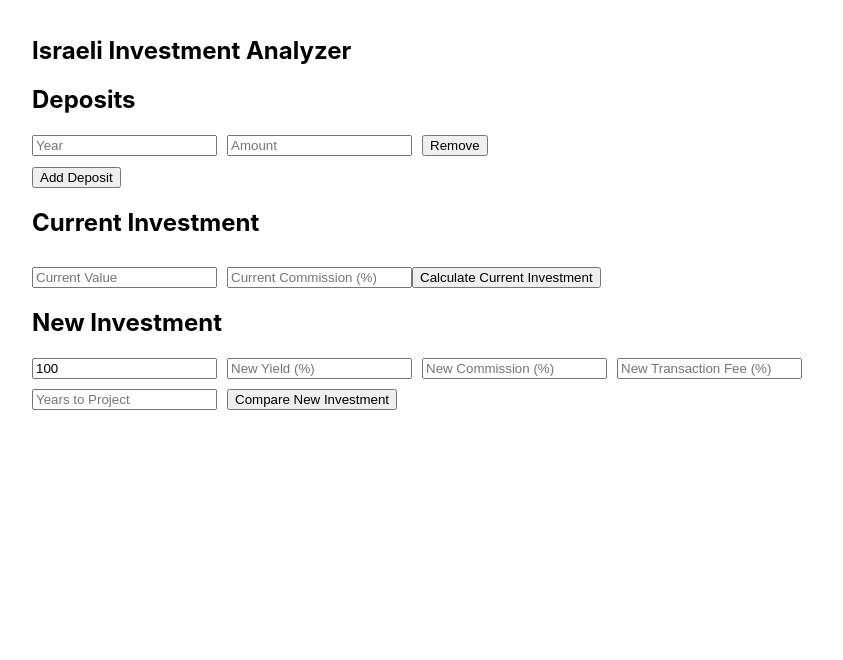
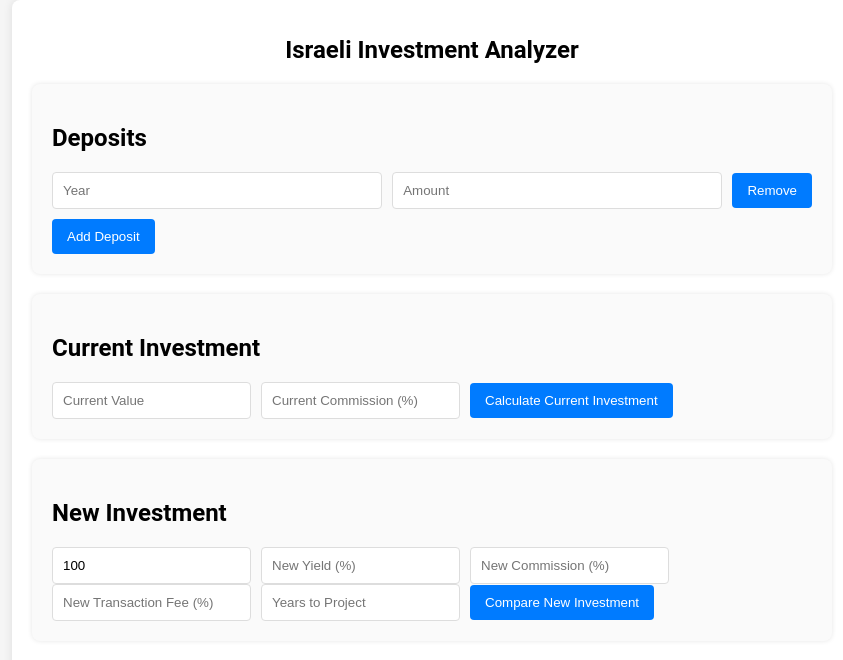
Before and after one commit to oferfive/Should_i_move_my_money, a React (Create React App) app in the folder investment-analyzer/: page / in a window 1280 px wide. Shown: the top 660 px of the page, without its empty margins (208-1051 px from the left). Built offline with nearby package versions, Linux system fonts and the light colour scheme.

Commit message:
Add formatting for numbers in chart and improved UI

```diff
--- a/investment-analyzer/src/App.css
+++ b/investment-analyzer/src/App.css
@@ -1,38 +1,62 @@
-.App {
+body {
+  font-family: 'Roboto', sans-serif;
+  background-color: #f5f5f5;
+  margin: 0;
+  padding: 0;
+}
+
+.container {
+  padding: 20px;
+  max-width: 800px;
+  margin: 0 auto;
+  background-color: #fff;
+  border-radius: 8px;
+  box-shadow: 0 0 10px rgba(0, 0, 0, 0.1);
+}
+
+.title {
+  font-size: 24px;
+  margin-bottom: 20px;
   text-align: center;
 }
 
-.App-logo {
-  height: 40vmin;
-  pointer-events: none;
+.card {
+  background-color: #fafafa;
+  padding: 20px;
+  border-radius: 8px;
+  margin-bottom: 20px;
+  box-shadow: 0 0 5px rgba(0, 0, 0, 0.1);
 }
 
-@media (prefers-reduced-motion: no-preference) {
-  .App-logo {
-    animation: App-logo-spin infinite 20s linear;
-  }
+.deposit-row {
+  display: flex;
+  align-items: center;
+  margin-bottom: 10px;
 }
 
-.App-header {
-  background-color: #282c34;
-  min-height: 100vh;
-  display: flex;
-  flex-direction: column;
-  align-items: center;
-  justify-content: center;
-  font-size: calc(10px + 2vmin);
-  color: white;
+.input {
+  flex: 1;
+  padding: 10px;
+  margin-right: 10px;
+  border: 1px solid #ddd;
+  border-radius: 4px;
 }
 
-.App-link {
-  color: #61dafb;
+.button {
+  padding: 10px 15px;
+  border: none;
+  border-radius: 4px;
+  background-color: #007bff;
+  color: #fff;
+  cursor: pointer;
 }
 
-@keyframes App-logo-spin {
-  from {
-    transform: rotate(0deg);
-  }
-  to {
-    transform: rotate(360deg);
-  }
+.button:hover {
+  background-color: #0056b3;
 }
+
+.error {
+  color: red;
+  margin-top: 10px;
+  display: block;
+}
--- a/investment-analyzer/src/App.js
+++ b/investment-analyzer/src/App.js
@@ -1,5 +1,7 @@
+
 import React, { useState } from 'react';
 import { LineChart, Line, XAxis, YAxis, CartesianGrid, Tooltip, Legend, ResponsiveContainer } from 'recharts';
+import './App.css';  // Ensure this line is at the top
 
 const IsraeliInvestmentAnalyzer = () => {
   const [deposits, setDeposits] = useState([{ year: '', amount: '' }]);
@@ -211,58 +213,63 @@ const IsraeliInvestmentAnalyzer = () => {
     });
   };
 
+  const numberFormatter = (value) => {
+    return value.toLocaleString(undefined, { minimumFractionDigits: 0, maximumFractionDigits: 0 });
+  };
+
   return (
-    <div style={{ padding: '20px', maxWidth: '800px', margin: '0 auto' }}>
-      <h1 style={{ fontSize: '24px', marginBottom: '20px' }}>Israeli Investment Analyzer</h1>
+    <div className="container">
+      <h1 className="title">Israeli Investment Analyzer</h1>
 
-      <div style={{ marginBottom: '20px' }}>
+      <div className="card">
         <h2>Deposits</h2>
         {deposits.map((deposit, index) => (
-          <div key={index} style={{ marginBottom: '10px' }}>
+          <div key={index} className="deposit-row">
             <input
               type="number"
               placeholder="Year"
               value={deposit.year}
               onChange={(e) => handleDepositChange(index, 'year', e.target.value)}
-              style={{ marginRight: '10px' }}
+              className="input"
             />
             <input
               type="number"
               placeholder="Amount"
               value={deposit.amount}
               onChange={(e) => handleDepositChange(index, 'amount', e.target.value)}
-              style={{ marginRight: '10px' }}
+              className="input"
             />
-            <button onClick={() => handleRemoveDeposit(index)}>Remove</button>
+            <button onClick={() => handleRemoveDeposit(index)} className="button">Remove</button>
           </div>
         ))}
-        <button onClick={handleAddDeposit}>Add Deposit</button>
-        {errors.deposits && <span style={{ color: 'red', display: 'block' }}>{errors.deposits}</span>}
+        <button onClick={handleAddDeposit} className="button">Add Deposit</button>
+        {errors.deposits && <span className="error">{errors.deposits}</span>}
       </div>
 
-      <div style={{ marginBottom: '20px' }}>
+      <div className="card">
         <h2>Current Investment</h2>
         <input
           type="number"
           placeholder="Current Value"
           value={currentValue}
           onChange={(e) => setCurrentValue(e.target.value)}
-          style={{ marginRight: '10px' }}
+          className="input"
         />
-        {errors.currentValue && <span style={{ color: 'red', display: 'block' }}>{errors.currentValue}</span>}
+        {errors.currentValue && <span className="error">{errors.currentValue}</span>}
         <input
           type="number"
           placeholder="Current Commission (%)"
           value={currentCommission}
           onChange={(e) => setCurrentCommission(e.target.value)}
+          className="input"
         />
-        {errors.currentCommission && <span style={{ color: 'red', display: 'block' }}>{errors.currentCommission}</span>}
-        <button onClick={calculateCurrentInvestment} style={{ marginTop: '10px' }}>Calculate Current Investment</button>
-        {errors.currentInvestment && <span style={{ color: 'red', display: 'block' }}>{errors.currentInvestment}</span>}
+        {errors.currentCommission && <span className="error">{errors.currentCommission}</span>}
+        <button onClick={calculateCurrentInvestment} className="button">Calculate Current Investment</button>
+        {errors.currentInvestment && <span className="error">{errors.currentInvestment}</span>}
       </div>
 
       {currentInvestmentResults && (
-        <div style={{ marginBottom: '20px' }}>
+        <div className="card">
           <h3>Current Investment Results</h3>
           <p>Calculated Annual Yield: {(currentInvestmentResults.currentYieldNum * 100).toFixed(2)}%</p>
           <p>Expected Real Gain: ₪{currentInvestmentResults.realGain.toLocaleString(undefined, { minimumFractionDigits: 2, maximumFractionDigits: 2 })}</p>
@@ -271,54 +278,55 @@ const IsraeliInvestmentAnalyzer = () => {
         </div>
       )}
 
-      <div style={{ marginBottom: '20px' }}>
+      <div className="card">
         <h2>New Investment</h2>
         <input
           type="number"
           placeholder="Percentage to Invest (%)"
           value={partialInvestmentPercentage}
           onChange={(e) => setPartialInvestmentPercentage(e.target.value)}
-          style={{ marginRight: '10px' }}
+          className="input"
         />
         <input
           type="number"
           placeholder="New Yield (%)"
           value={newYield}
           onChange={(e) => setNewYield(e.target.value)}
-          style={{ marginRight: '10px' }}
+          className="input"
         />
-        {errors.newYield && <span style={{ color: 'red', display: 'block' }}>{errors.newYield}</span>}
+        {errors.newYield && <span className="error">{errors.newYield}</span>}
         <input
           type="number"
           placeholder="New Commission (%)"
           value={newCommission}
           onChange={(e) => setNewCommission(e.target.value)}
-          style={{ marginRight: '10px' }}
+          className="input"
         />
-        {errors.newCommission && <span style={{ color: 'red', display: 'block' }}>{errors.newCommission}</span>}
+        {errors.newCommission && <span className="error">{errors.newCommission}</span>}
         <input
           type="number"
           placeholder="New Transaction Fee (%)"
           value={newTransactionFee}
           onChange={(e) => setNewTransactionFee(e.target.value)}
+          className="input"
         />
-        {errors.newTransactionFee && <span style={{ color: 'red', display: 'block' }}>{errors.newTransactionFee}</span>}
+        {errors.newTransactionFee && <span className="error">{errors.newTransactionFee}</span>}
         <input
           type="number"
           placeholder="Years to Project"
           value={yearsToProject}
           onChange={(e) => setYearsToProject(e.target.value)}
-          style={{ marginRight: '10px' }}
+          className="input"
         />
-        {errors.yearsToProject && <span style={{ color: 'red', display: 'block' }}>{errors.yearsToProject}</span>}
-        <button onClick={compareNewInvestment} style={{ marginTop: '10px' }}>Compare New Investment</button>
+        {errors.yearsToProject && <span className="error">{errors.yearsToProject}</span>}
+        <button onClick={compareNewInvestment} className="button">Compare New Investment</button>
       </div>
 
       {comparisonResults && (
-        <div>
+        <div className="card">
           <h2>Results</h2>
-          <p>Current Investment Value after {yearsToProject} years: ₪{comparisonResults.currentFinalValue.toLocaleString(undefined, { minimumFractionDigits: 2, maximumFractionDigits: 2 })}</p>
-          <p>New Investment Value after {yearsToProject} years: ₪{comparisonResults.newFinalValue.toLocaleString(undefined, { minimumFractionDigits: 2, maximumFractionDigits: 2 })}</p>
+          <p>Current Investment Value after {yearsToProject} years: ₪{comparisonResults.currentFinalValue.toLocaleString(undefined, { minimumFractionDigits: 0, maximumFractionDigits: 0 })}</p>
+          <p>New Investment Value after {yearsToProject} years: ₪{comparisonResults.newFinalValue.toLocaleString(undefined, { minimumFractionDigits: 0, maximumFractionDigits: 0 })}</p>
           <p>Break-even point: {comparisonResults.breakEvenYear} years</p>
           <p><strong>{comparisonResults.recommendation}</strong></p>
 
@@ -326,8 +334,8 @@ const IsraeliInvestmentAnalyzer = () => {
             <LineChart data={comparisonResults.chartData}>
               <CartesianGrid strokeDasharray="3 3" />
               <XAxis dataKey="year" />
-              <YAxis />
-              <Tooltip />
+              <YAxis tickFormatter={numberFormatter} />
+              <Tooltip formatter={(value) => numberFormatter(value)} />
               <Legend />
               <Line type="monotone" dataKey="current" stroke="#8884d8" name="Current Investment" />
               <Line type="monotone" dataKey="new" stroke="#82ca9d" name="New Investment" />
```
